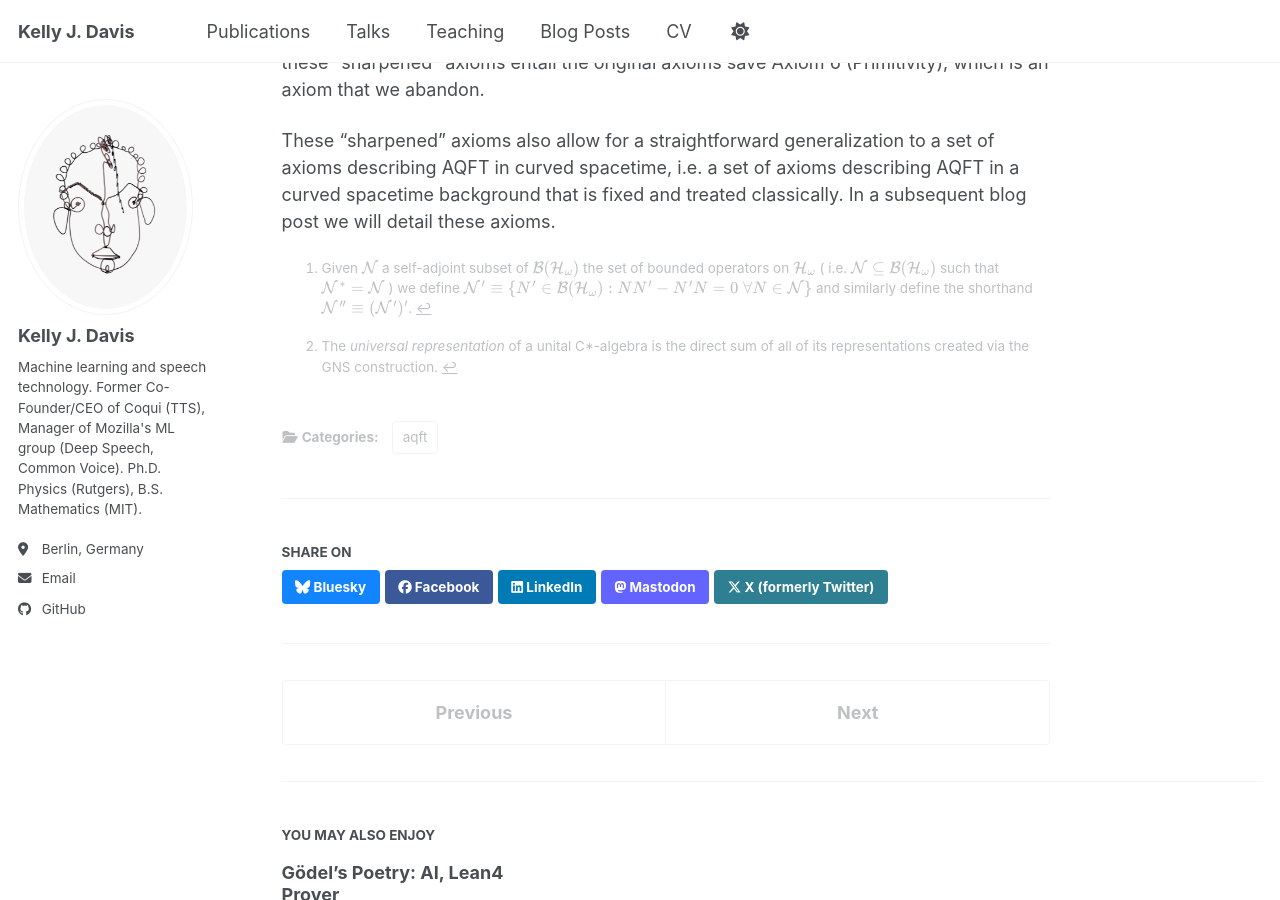
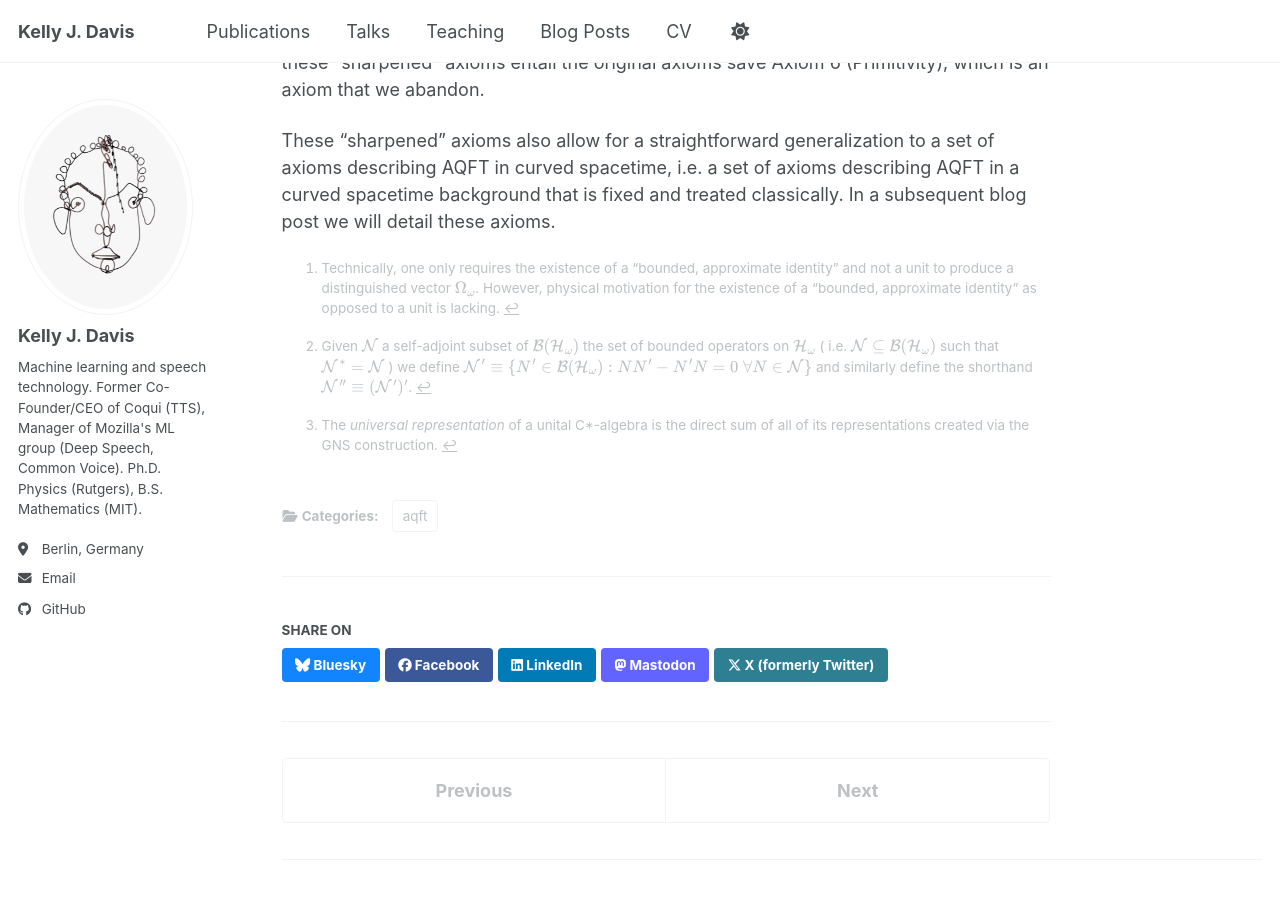
Before and after one commit to KellyJDavis/KellyJDavis.github.io, a Jekyll site: the page built from _posts/2026-05-04-haag-kastler-axioms.md, in a window 1280 px wide and 900 px high, scrolled down 20708 px. Built offline with Jekyll 4.4.1, drawn with Linux system fonts in a browser that asks for light colours; a script bundle is joined from its source files by our own code; library files that are not in the unit come from our copies; some of the changed lines change nothing that is shown; some of the changed text lies outside the part shown.

Commit message:
Added footnote on "bounded, approximate identity"

```diff
--- a/_posts/2026-05-04-haag-kastler-axioms.md
+++ b/_posts/2026-05-04-haag-kastler-axioms.md
@@ -158,7 +158,7 @@ An *AQFT state*, sometimes simply called a *state*, is an element $$\omega$$ of
 
 Furthermore, an AQFT state $$\omega$$ is said to be *faithful* if for any non-zero $$a$$ in $$\mathfrak{U}(\mathbf{B})$$ it follows that $$0 < \omega(a^*a)$$.
 
-The *GNS construction* is a procedure that given an AQFT state $$\omega$$ on an (abstract) C\*-algebra $$\mathfrak{U}(\mathbf{B})$$ with a unit, produces a triple $$(\mathcal{H}_\omega, \pi_\omega, \Omega_\omega)$$ consisting of a Hilbert space $$\mathcal{H}_\omega$$, a \*-homomorphism (and thus representation) $$\pi_\omega$$ of $$\mathfrak{U}(\mathbf{B})$$ on the Hilbert space, and $$\Omega_\omega$$ a distinguished vector in the Hilbert space. (Note, without the unit in $$\mathfrak{U}(\mathbf{B})$$, the GNS construction is unable to produce the distinguished vector $$\Omega_\omega$$.)
+The *GNS construction* is a procedure that given an AQFT state $$\omega$$ on an (abstract) C\*-algebra $$\mathfrak{U}(\mathbf{B})$$ with a unit, produces a triple $$(\mathcal{H}_\omega, \pi_\omega, \Omega_\omega)$$ consisting of a Hilbert space $$\mathcal{H}_\omega$$, a \*-homomorphism (and thus representation) $$\pi_\omega$$ of $$\mathfrak{U}(\mathbf{B})$$ on the Hilbert space, and $$\Omega_\omega$$ a distinguished vector in the Hilbert space. (Note[^3], without the unit in $$\mathfrak{U}(\mathbf{B})$$, the GNS construction is unable to produce the distinguished vector $$\Omega_\omega$$.)
 
 Furthermore, the GNS construction's representation $$\pi_\omega$$ is faithful if the AQFT state $$\omega$$ one starts with is faithful. (This justifies the name "faithful" being applied to an AQFT state.)
 
@@ -519,3 +519,5 @@ These "sharpened" axioms also allow for a straightforward generalization to a se
 [^1]: Given $$\mathcal{N}$$ a self-adjoint subset of $$\mathcal{B}(\mathcal{H}_\omega)$$ the set of bounded operators on $$\mathcal{H}_\omega$$ ( i.e. $$\mathcal{N} \subseteq \mathcal{B}(\mathcal{H}_\omega)$$ such that $$\mathcal{N}^*=\mathcal{N}$$ ) we define $$\mathcal{N}' \equiv \{ N' \in \mathcal{B}(\mathcal{H}_\omega) : NN' - N'N = 0 \; \forall N \in \mathcal{N} \}$$ and similarly define the shorthand $$\mathcal{N}'' \equiv (\mathcal{N}')'$$.
 
 [^2]: The *universal representation* of a unital C\*-algebra is the direct sum of all of its representations created via the GNS construction.
+
+[^3]: Technically, one only requires the existence of a "bounded, approximate identity" and not a unit to produce a distinguished vector $$\Omega_\omega$$. However, physical motivation for the existence of a "bounded, approximate identity" as opposed to a unit is lacking.
```
